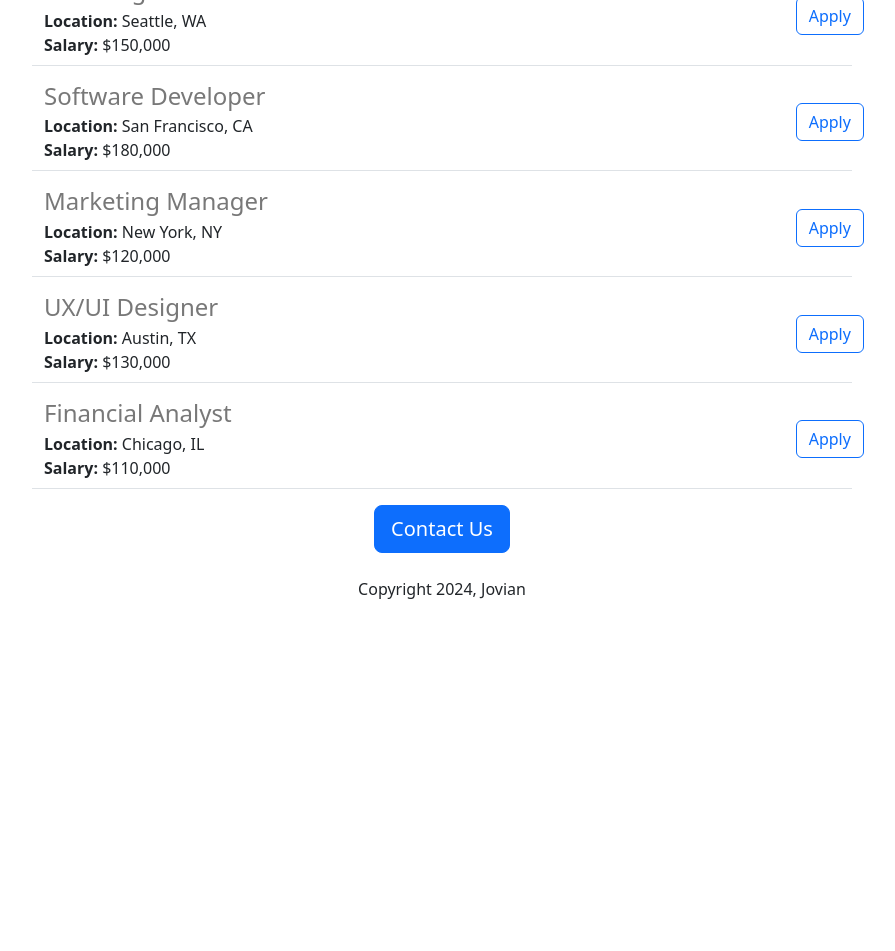
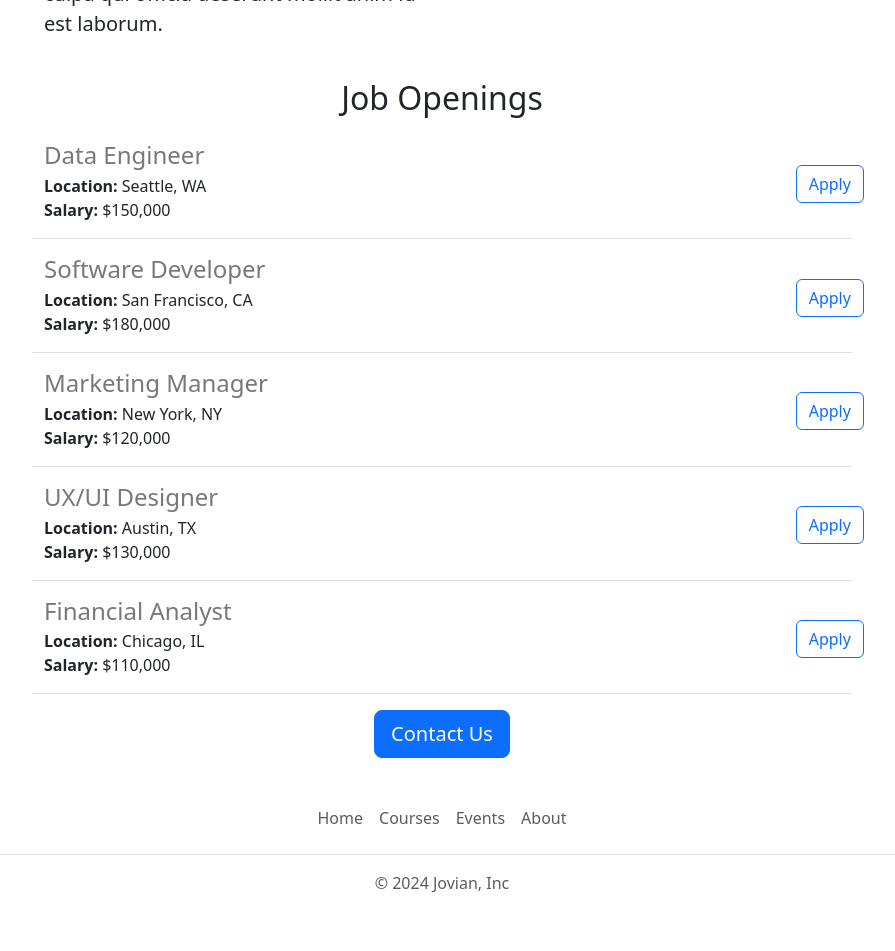
Before and after one commit to Jemajr/jema-careers-website, a Flask app: page / in a window 1280 px wide. Shown: the part 833-1784 px from the top of the page, without its empty margins (198-1093 px from the left). Before the commit the page ends 1432 px from the top, so only its background shows below. Run offline with Flask 3, Linux system fonts and the light colour scheme.

Commit message:
Functional & Aesthetic Improvements

```diff
--- /dev/null
+++ b/templates/footer.html
@@ -0,0 +1,11 @@
+<div class="container">
+  <footer class="py-3 my-4">
+    <ul class="nav justify-content-center border-bottom pb-3 mb-3">
+      <li class="nav-item"><a target="_blank" href="https://jovian.ai" class="nav-link px-2 text-body-secondary">Home</a></li>
+      <li class="nav-item"><a target="_blank" href="https://jovian.ai/learn" class="nav-link px-2 text-body-secondary">Courses</a></li>
+      <li class="nav-item"><a target="_blank" href="https://jovian.ai/events" class="nav-link px-2 text-body-secondary">Events</a></li>
+      <li class="nav-item"><a target="_blank" href="https://jovian.ai/about" class="nav-link px-2 text-body-secondary">About</a></li>
+    </ul>
+    <p class="text-center text-body-secondary">© 2024 Jovian, Inc</p>
+  </footer>
+</div>
--- a/templates/home.html
+++ b/templates/home.html
@@ -15,11 +15,19 @@
     </style>
   </head>
   <body>
+    {% include 'nav.html' %}
+    <img id="banner" class="img-fluid" src="https://e152cae2-dbf7-4846-81c6-5a3d9b2e1f44-00-110mzauwsqp5a.riker.replit.dev/static/banner3.jpg">
     <div class="container" style="max-width: 820px; margin: 0 auto;">
+
       <h1 class="text-center mt-4 mb-4">Jovian Careers</h1>
-      <img id="banner" class="img-fluid" src="https://e152cae2-dbf7-4846-81c6-5a3d9b2e1f44-00-110mzauwsqp5a.riker.replit.dev/static/banner3.jpg">
-      <h2 class="text-center mt-4 mb-4">About Jovian</h2>
+      <div class="row">
+        <div class="col-md-6">
       <p class="lead">Lorem ipsum dolor sit amet, consectetur adipiscing elit, sed do eiusmod tempor incididunt ut labore et dolore magna aliqua. Ut enim ad minim veniam, quis nostrud exercitation ullamco laboris nisi ut aliquip ex ea commodo consequat. Duis aute irure dolor in reprehenderit in voluptate velit esse cillum dolore eu fugiat nulla pariatur. Excepteur sint occaecat cupidatat non proident, sunt in culpa qui officia deserunt mollit anim id est laborum.</p>
+        </div>
+        <div class="d-none d-md-block col-md-6">
+          <img src="/static/people.jpg" style="height:320px; border-radius:4px;">
+        </div>
+        </div>
       <h2 class="text-center mt-4 mb-4">Job Openings</h2>
       <div>
         {% for job in jobs %}
@@ -27,9 +35,9 @@
         {% endfor %}
       </div>
       <div class="text-center">
-        <button class="btn btn-primary btn-lg">Contact Us</button>
-        <p class="mt-4">Copyright 2024, Jovian</p>
+        <a href="mailto:hello@jovian.ai?subject=Question%20about%20Job%20Openings&body=My%20Name%3A%20%3Cyour%20name%3E%0D%0A%0D%0AMy%20Question%3A%20%3Cyour%20question%3E%0D%0A%0D%0A" class="btn btn-primary btn-lg">Contact Us</a>
       </div>
     </div>
+    {% include 'footer.html' %}
   </body>
 </html>
--- a/templates/jobItem.html
+++ b/templates/jobItem.html
@@ -1,16 +1,16 @@
 <div class="border-bottom row align-items-center" style="margin-bottom: 16px; padding-bottom: 8px;">
-  <div class="col-11">
+  <div class="col-md-11">
     <h4 style="color: rgb(120, 120, 120); margin-bottom: 4px;">{{job['title']}}</h4>
     <div>
       <b>Location: </b>{{job['location']}}
     </div>
     {% if 'salary' in job %}
-    <div>
+    <div class="mb-2">
       <b>Salary: </b>{{job['salary']}}
     </div>
     {% endif %}
   </div>
-  <div class="col-1">
-    <button type="button" class="btn btn-outline-primary">Apply</button>
+  <div class="col-md-1 mb-1">
+    <a href="mailto:hello@jovian.ai?subject=Application%20for%20{{job['title']}}%20Role&body=My%20Name%3A%20%3Cyour%20name%3E%0D%0A%0D%0AMy%20Resume%3A%20%3Clink%20to%20your%20resume%3E%0D%0A%0D%0AMy%20LinkedIn%20Profile%3A%20%3Clink%20to%20your%20profile%3E" type="button" class="btn btn-outline-primary">Apply</a>
   </div>
 </div>
--- /dev/null
+++ b/templates/nav.html
@@ -0,0 +1,9 @@
+<nav class="navbar bg-body-tertiary fixed-top">
+  <div class="container-fluid">
+    <a class="navbar-brand" href="#">
+      <img src="/static/buildings.svg" alt="Logo" width="30" height="24" class="d-inline-block align-text-top">
+      Jovian
+    </a>
+  </div>
+</nav>
+<div style="height: 56px"></div>
```
Also changed, not shown: static/buildings.svg (added), 1 other file.
